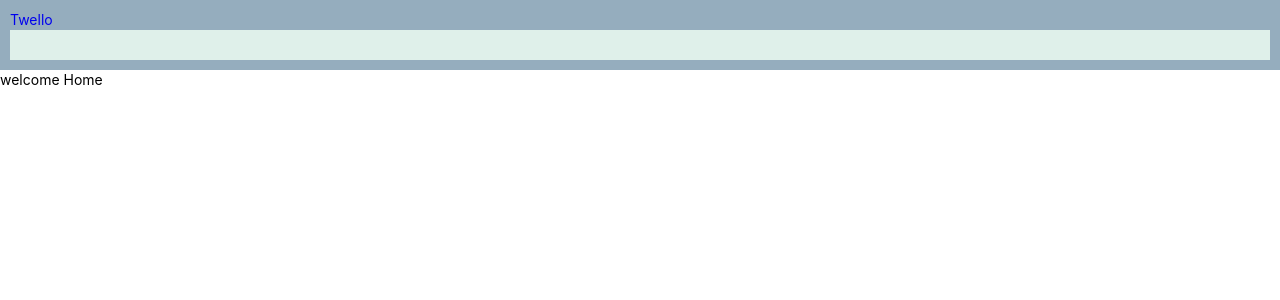
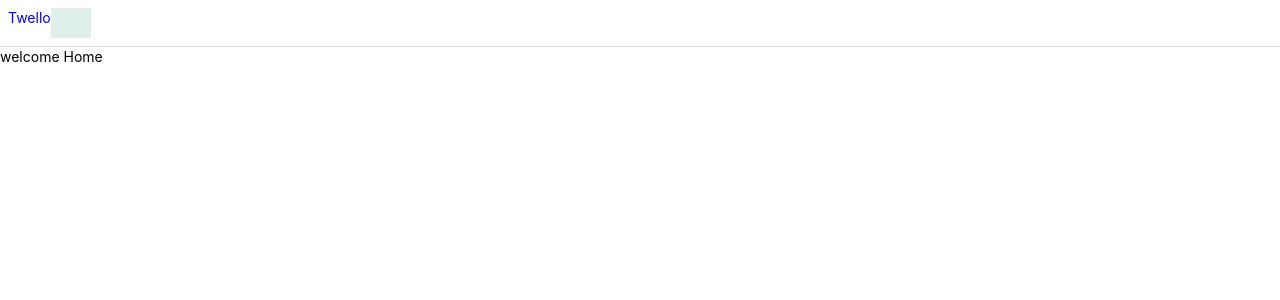
Before and after one commit to yifatre/Twello, a React (Vite) app: page / in a window 1280 px wide. Shown: the top 300 px of the page. Built offline with nearby package versions, Linux system fonts and the light colour scheme.

Commit message:
Add style header

```diff
--- a/src/assets/styles/cmps/AppHeader.scss
+++ b/src/assets/styles/cmps/AppHeader.scss
@@ -1,7 +1,9 @@
 .app-header {
-    background-color: $clr4;
-    padding: 10px;
-
+    background-color: white;
+    max-height: 48px;
+    padding: 8px;
+    border-bottom: 1px solid;
+    border-bottom-color: hsla(218, 54%, 19.6%, 0.16);
 
     .user-info {
         // background-color: $clr2;
--- a/src/cmps/AppCmps/AppHeader.jsx
+++ b/src/cmps/AppCmps/AppHeader.jsx
@@ -3,7 +3,7 @@ import { Link } from 'react-router-dom'
 export function AppHeader() {
 
     return (
-        <header className="app-header">
+        <header className="app-header flex">
             <div className='logo'>
                 <Link to='/board'>
                     Twello
```
